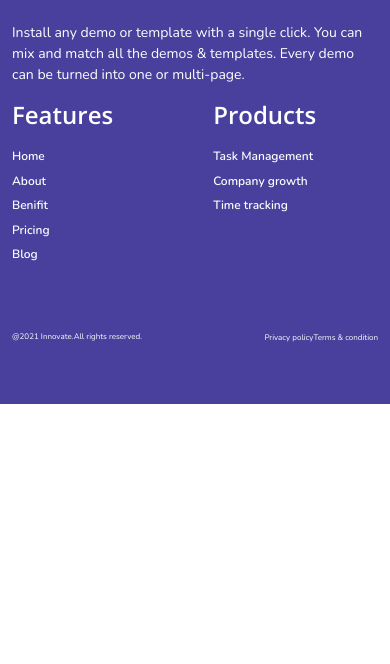
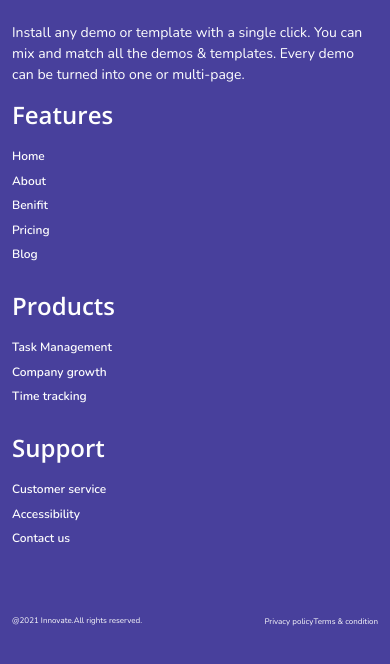
Before and after one commit to rabbi7657/innovate, a plain HTML site: page index.html in a window 390 px wide. Shown: the part 9472-10136 px from the top of the page. Before the commit the page ends 9876 px from the top, so only its background shows below. Drawn offline with nearby package versions, Linux system fonts and the light colour scheme; a web font is replaced by a local one.

Commit message:
footer changes

```diff
--- a/css/responsive.css
+++ b/css/responsive.css
@@ -404,6 +404,10 @@
   .footer_description p {
     width: auto;
     font-size: 14px;
+  }
+  .footer_content1 {
+    flex-direction: column;
+    column-gap: 0;
   }
   .footer_item h6 {
     margin-bottom: 10px;
```
